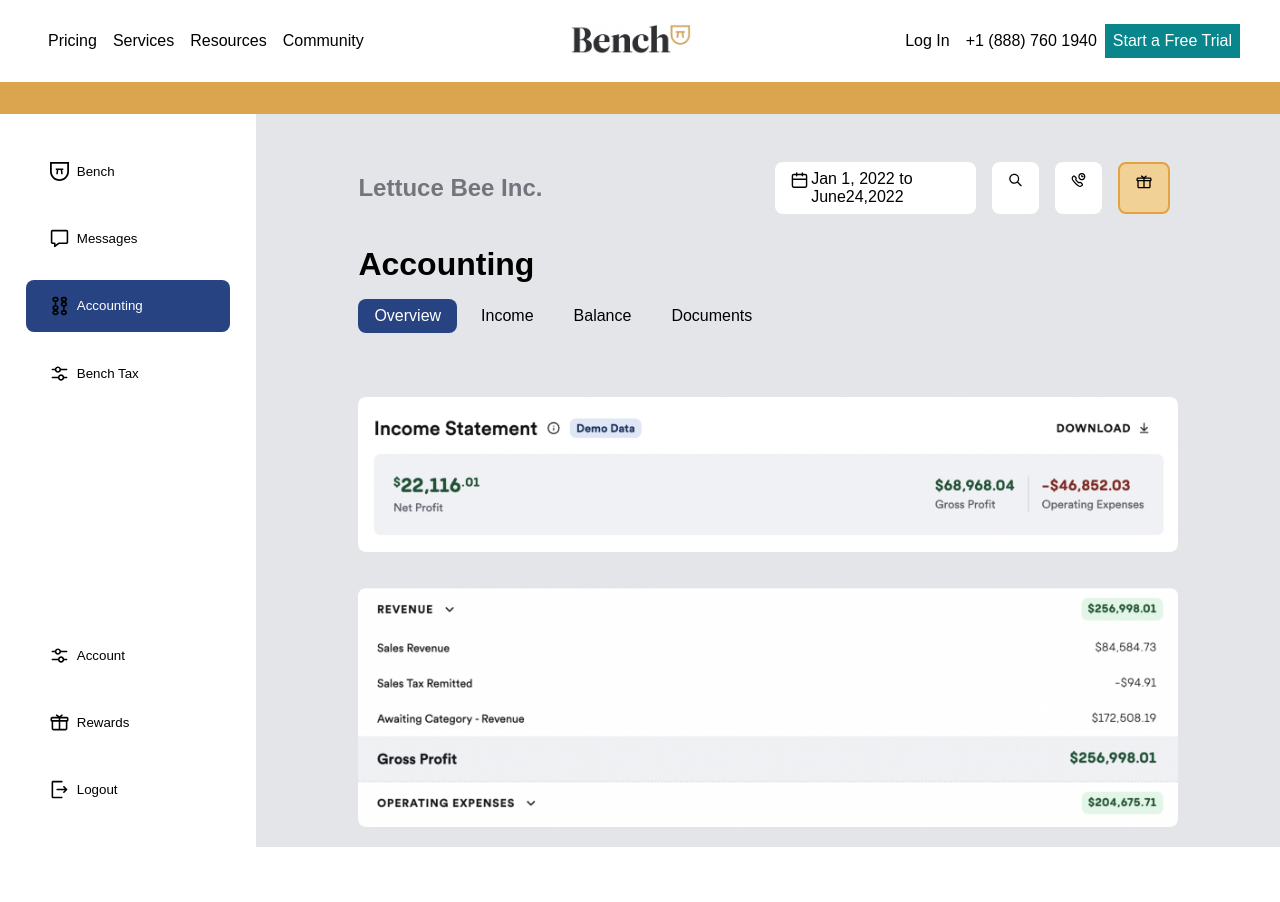
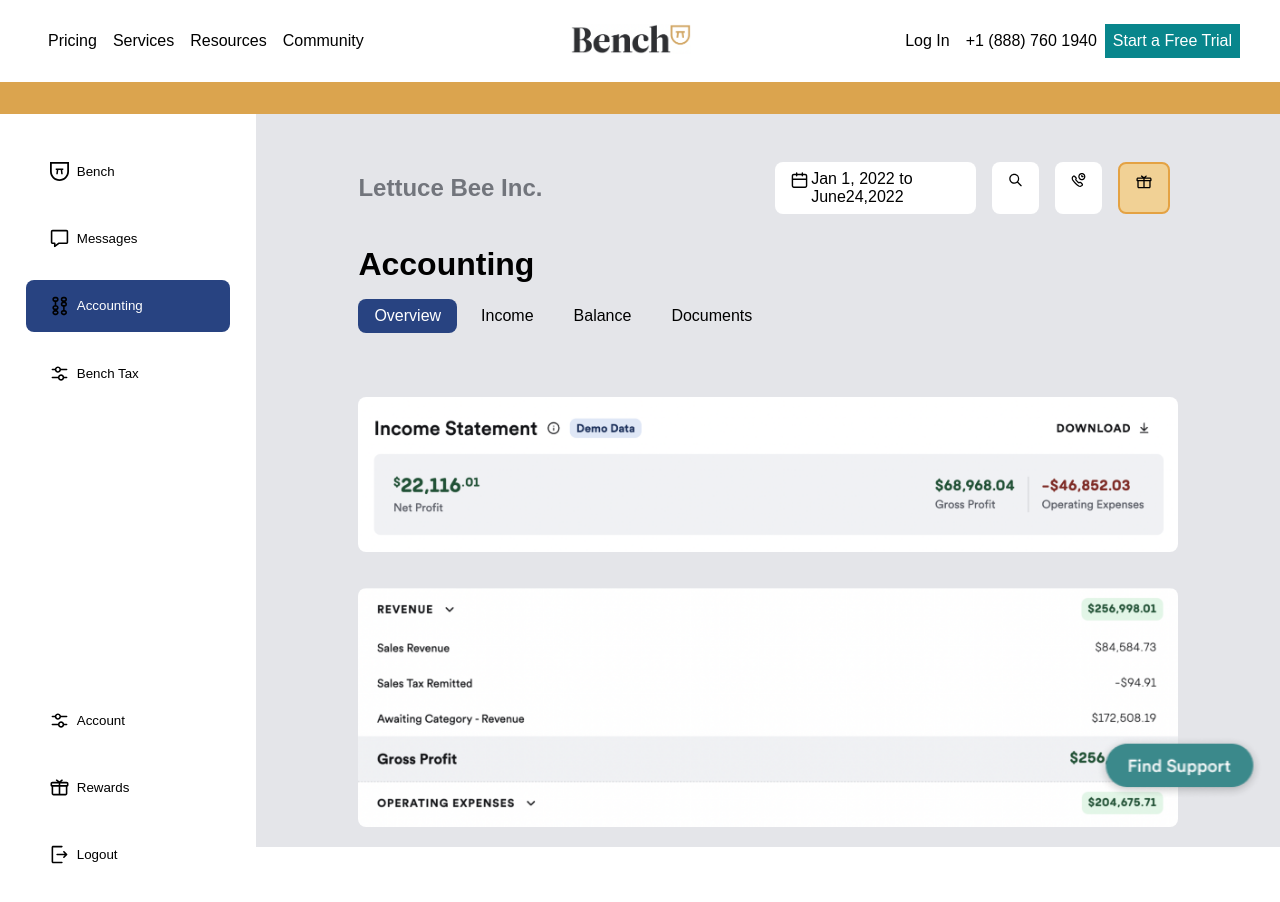
Before and after one commit to SokolovskiyA/industry-project-bench, a React (Create React App) app: page /demo/dashboard/income in a window 1280 px wide. Shown: the top 902 px of the page. Before the commit the page ends 847 px from the top, so only its background shows below. Built offline with nearby package versions, Linux system fonts and the light colour scheme.

Commit message:
added help dialogue to accounts, balance, inclome and upload components. fixed some scss styling

```diff
--- a/src/components/Balance/Balance.jsx
+++ b/src/components/Balance/Balance.jsx
@@ -3,6 +3,7 @@
 import "./Balance.scss";
 import balance from "../../assets/images/balance.png";
 import assets from "../../assets/images/assets.png";
+import DialoguePopper from "../DialoguePopper/DialoguePopper";
 
 const Balance = () => {
 	return (
@@ -14,6 +15,7 @@
 					<img src={balance} alt="" />
 					<img src={assets} alt="" />
 				</div>
+				<DialoguePopper />
 			</div>
 		</div>
 	);
--- a/src/components/DialoguePopper/DialoguePopper.scss
+++ b/src/components/DialoguePopper/DialoguePopper.scss
@@ -2,6 +2,10 @@
     // width: 100%;
     position: sticky;
     bottom: 0;
+
+    display: flex;
+    justify-content: flex-end;
+    align-items: center;
 
     &__position{
         // display: flex;
@@ -9,13 +13,19 @@
         // justify-content: right;
         position: relative;
         right: 1rem;
+        flex-direction: column;
+
     }
 
     &__closeIcon{
-        height: 10px;
+        height: 30px;
         width: auto;
-        // position: absolute;
-        // right: 1rem;
+        position: absolute;
+        // right: 5px;
+    }
+    &__helpCard{
+        display: flex;
+        justify-content: flex-end;
     }
     &__helpImg{
         height: 300px;
@@ -24,8 +34,10 @@
         // right: 1rem;
     }
     &__floatBtnImg{
-        height: 70px;
+        height: 65px;
         width: auto;
+        display: flex;
+        justify-content: flex-end;
         // position: absolute;
         // right: 1rem;
     }
--- a/src/components/IncomeStatement/IncomeStatement.jsx
+++ b/src/components/IncomeStatement/IncomeStatement.jsx
@@ -4,6 +4,7 @@
 import Sidebar from "../Sidebar/Sidebar";
 import DashboardHeader from "../DashboardHeader/DashboardHeader";
 import "./IncomeStatement.scss";
+import DialoguePopper from "../DialoguePopper/DialoguePopper";
 
 function IncomeStatement() {
 	return (
@@ -25,6 +26,7 @@
 						/>
 					</div>
 				</div>
+				<DialoguePopper />
 			</div>
 		</div>
 	);
--- a/src/components/Upload/Upload.jsx
+++ b/src/components/Upload/Upload.jsx
@@ -4,6 +4,7 @@
 import drop from '../../assets/images/drop.png'
 import docs from '../../assets/images/docs.png'
 import uncat from '../../assets/images/uncat.png'
+import DialoguePopper from "../DialoguePopper/DialoguePopper";
 
 
 
@@ -20,6 +21,7 @@
 					<img src={docs} alt="" />
 
 				</div>
+				<DialoguePopper />
 			</div>
 		</div>
 	);
```
Also changed, not shown: src/components/DialoguePopper/DialoguePopper.jsx (+10 -3 lines).
